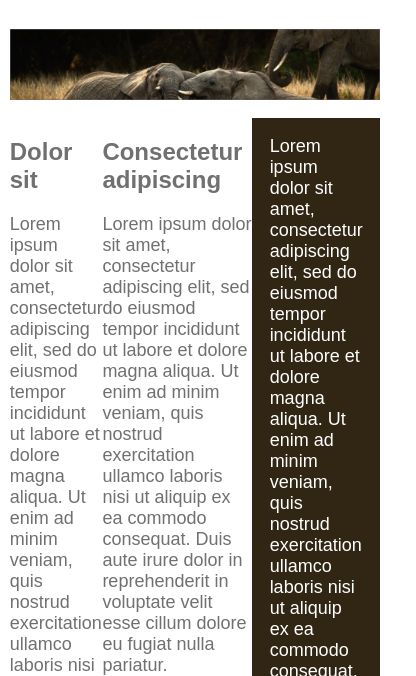
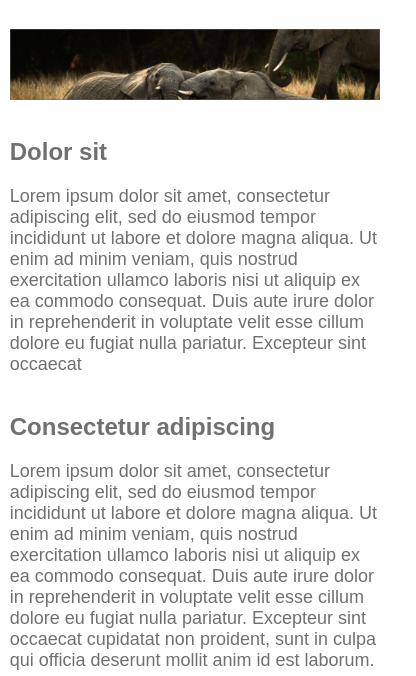
Before and after one commit to Jplaudir8/Front-end-exercises, a plain HTML site: page Reviewing Flexbox/index.html in a window 390 px wide. Shown: the part 168-844 px from the top of the page, 416 px wide, since content can reach past the window. Drawn offline with Linux system fonts and the light colour scheme.

Commit message:
added media queries

```diff
--- a/Reviewing Flexbox/css/style.css
+++ b/Reviewing Flexbox/css/style.css
@@ -43,19 +43,35 @@ img {
 
 .columns {
     display: flex;
+    justify-content: space-between;
+    align-items: flex-start;
     margin: 1em 0;
 }
 
+@media (max-width: 600px) {
+    .columns {
+        flex-direction: column;
+    }
+}
+
 .col-1 {
-    width: 25%;
+    width: 20%; /* -5% on each col so that justify-content can have space to work */
 }
 
 .col-2 {
-    width: 50%;
+    width: 45%; /* -5% on each col so that justify-content can have space to work */
 }
 
 .col-3 {
-    width: 75%;
+    width: 70%; /* -5% on each col so that justify-content can have space to work */
+}
+
+@media (max-width: 600px) {
+    .col-1,
+    .col-2,
+    .col-3 {
+        width: 100%;
+    }
 }
 
 .col-bg {
```
